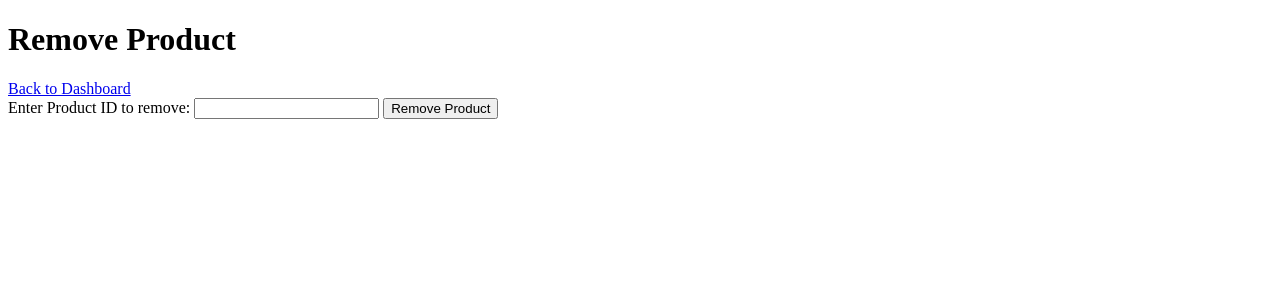
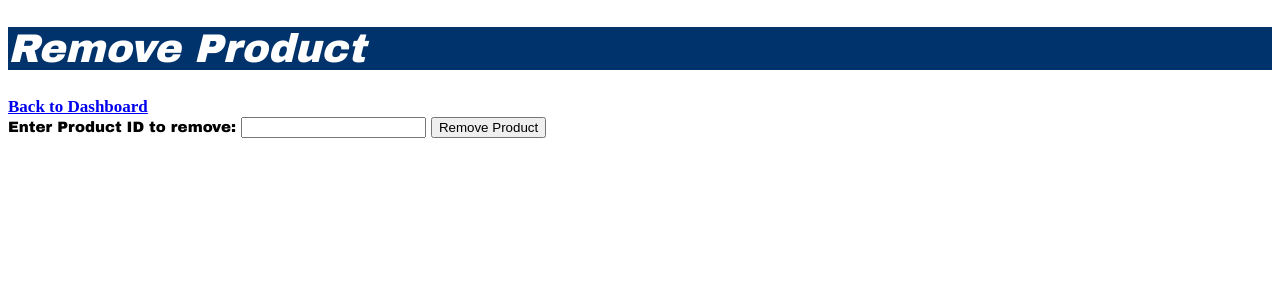
Before and after one commit to teppiesteph/InventoryDjango, a Django app: template inventory/templates/inventory/remove_product.html in a window 1280 px wide. Shown: the top 300 px of the page. Run offline with Django 4.2, Linux system fonts and the light colour scheme; the template is opened without the code that fills it, so the values that code supplies are empty.

Commit message:
Update remove_product.html
I update the styling of the title the role, the label and the dashboard.

```diff
--- a/inventory/templates/inventory/remove_product.html
+++ b/inventory/templates/inventory/remove_product.html
@@ -4,13 +4,31 @@
     <meta charset="UTF-8">
     <meta name="viewport" content="width=device-width, initial-scale=1.0">
     <title>Remove Product</title>
+    <style>
+        h1 {
+            color: white;
+            background-color: #00336c;
+            font-size: 40px;
+            font-style: italic;
+            font-family: Arial Black;
+        }
+        a {
+            font-size: 17px;
+            font-weight: bold;
+        }
+        form {
+            font-size: 15px;
+            font-weight: 900;
+            font-family: Arial Black;
+        }
+    </style>
 </head>
 <body>
     <h1>Remove Product</h1>
     {% if user.is_authenticated %}
     <div class="user-info">
-        <p>Signed in as: {{ user.username }}</p>
-        <p>Role: {{ user.groups.first.name }}</p>
+        <p><strong>Signed in as: {{ user.username }}</strong></p>
+        <p><strong>Role: {{ user.groups.first.name }}</strong> </p>
     </div>
     {% endif %}
 
```
